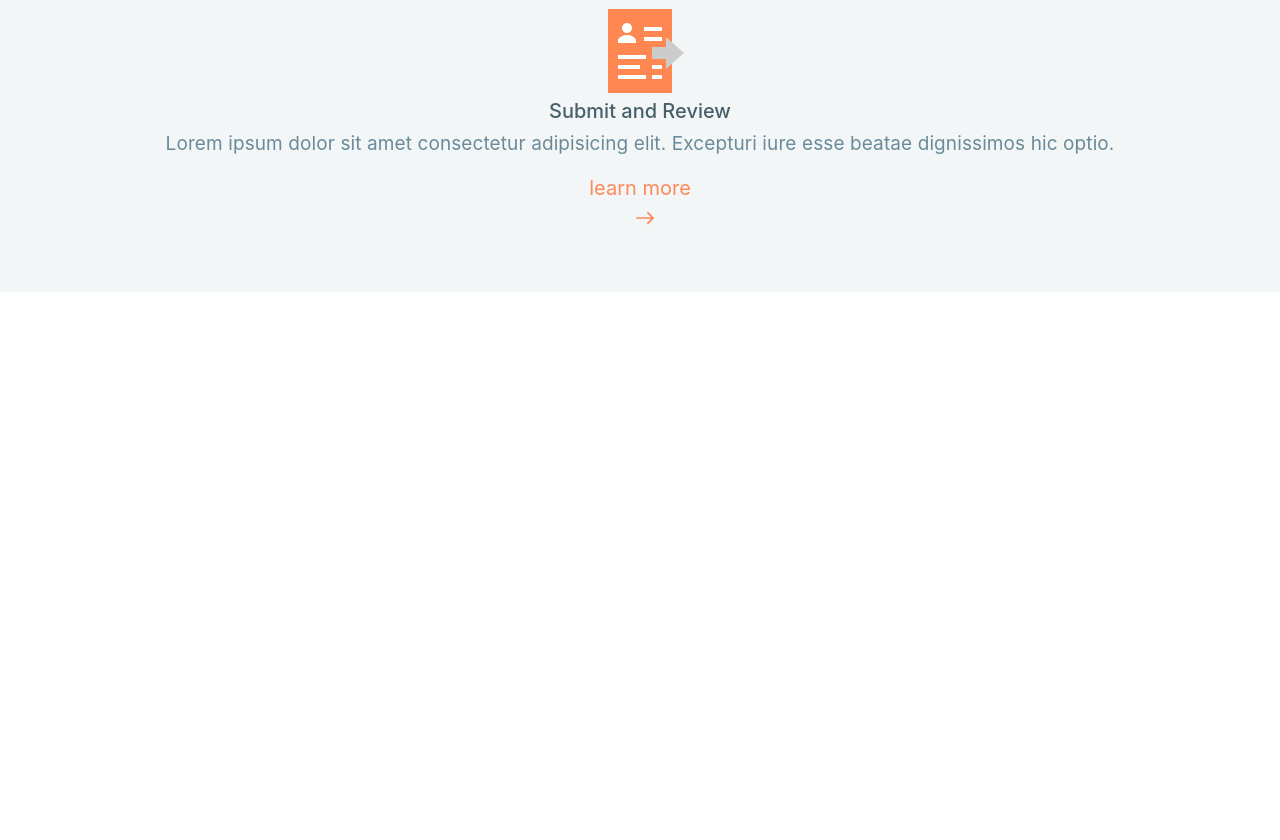
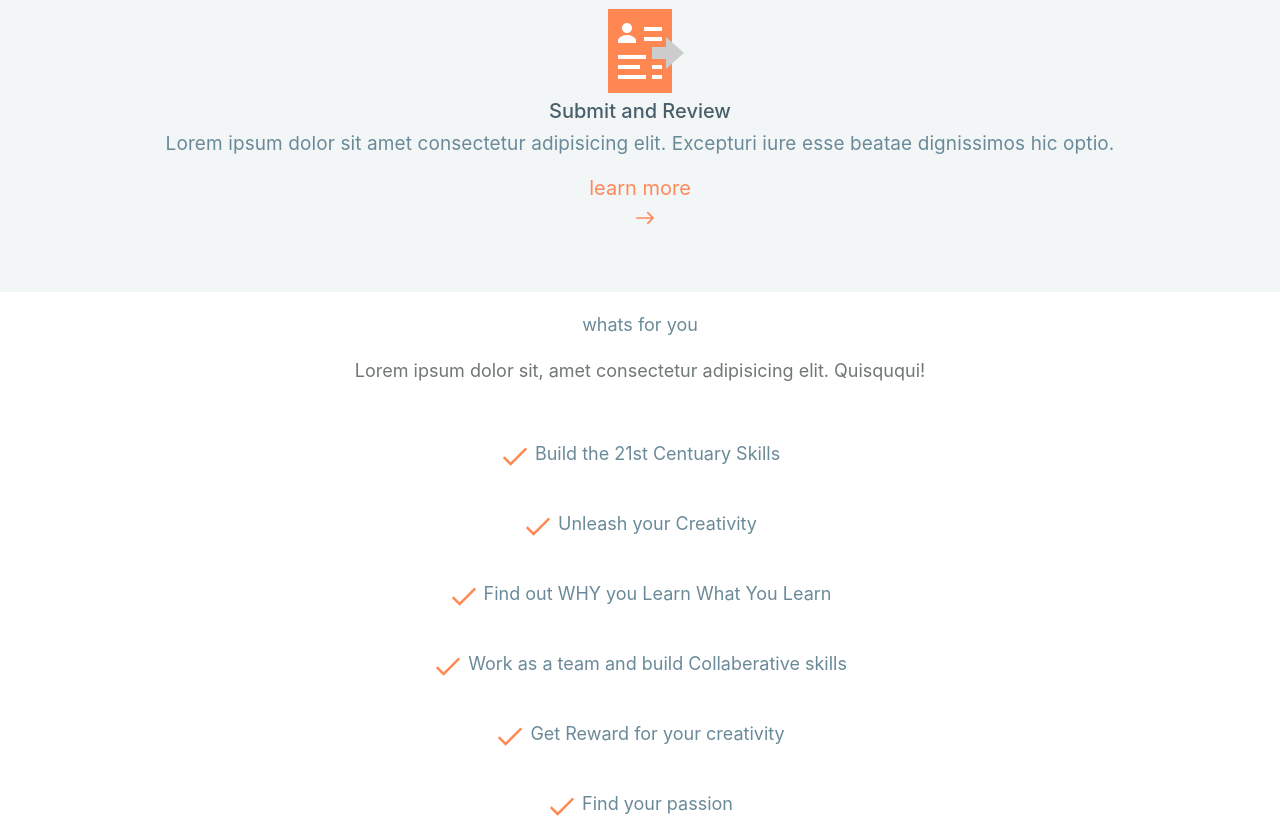
Before and after one commit to AshutoshJangra/Prozecto-LandingPage, a plain HTML site: page index.html in a window 1280 px wide. Shown: the part 2278-3118 px from the top of the page. Before the commit the page ends 2590 px from the top, so only its background shows below. Drawn offline with nearby package versions, Linux system fonts and the light colour scheme.

Commit message:
updating the ui

```diff
--- a/index.html
+++ b/index.html
@@ -80,6 +80,50 @@
         </div>
     </div>
 
+    <!-- Features area with list-->
+    <div class="features">
+      <div class="text">
+        <span>whats for you</span>
+        <p>Lorem ipsum dolor sit, amet consectetur adipisicing elit. Quisququi!</p>
+
+        <div class="feature">
+            <img src="icons8-checkmark-30.png" alt="">
+            <span>Build the 21st Centuary Skills</span>
+          </img>
+        </div>
+
+        <div class="feature">
+          <img src="icons8-checkmark-30.png" alt="">
+              <span>Unleash your Creativity</span>
+          </img>
+        </div>
+
+        <div class="feature">
+          <img src="icons8-checkmark-30.png" alt="">
+          <span>Find out WHY you Learn What You Learn</span>
+        </img>
+        </div>
+        <div class="feature">
+          <img src="icons8-checkmark-30.png" alt="">
+          <span>Work as a team and build Collaberative skills</span>
+        </img>
+        </div>
+
+        <div class="feature">
+          <img src="icons8-checkmark-30.png" alt="">
+          <span>Get Reward for your creativity</span>
+        </img>
+        </div>
+
+        <div class="feature">
+          <img src="icons8-checkmark-30.png" alt="">
+          <span>Find your passion</span>
+        </img>
+        </div>
+
+      </div>
+    </div>
+
 
 
       <script src="https://code.jquery.com/jquery-3.3.1.slim.min.js" integrity="sha384-q8i/X+965DzO0rT7abK41JStQIAqVgRVzpbzo5smXKp4YfRvH+8abtTE1Pi6jizo" crossorigin="anonymous"></script>
--- a/style.css
+++ b/style.css
@@ -150,3 +150,15 @@
     padding-left: 10px;
     padding-bottom: 4px;
 }
+
+/* features */
+
+.features p{
+    color:#717677 ;
+    padding: 20px;
+}
+
+.feature{
+    padding: 20px;
+
+}
```
Also changed, not shown: icons8-checkmark-20.png (added), icons8-checkmark-30.png (added).
